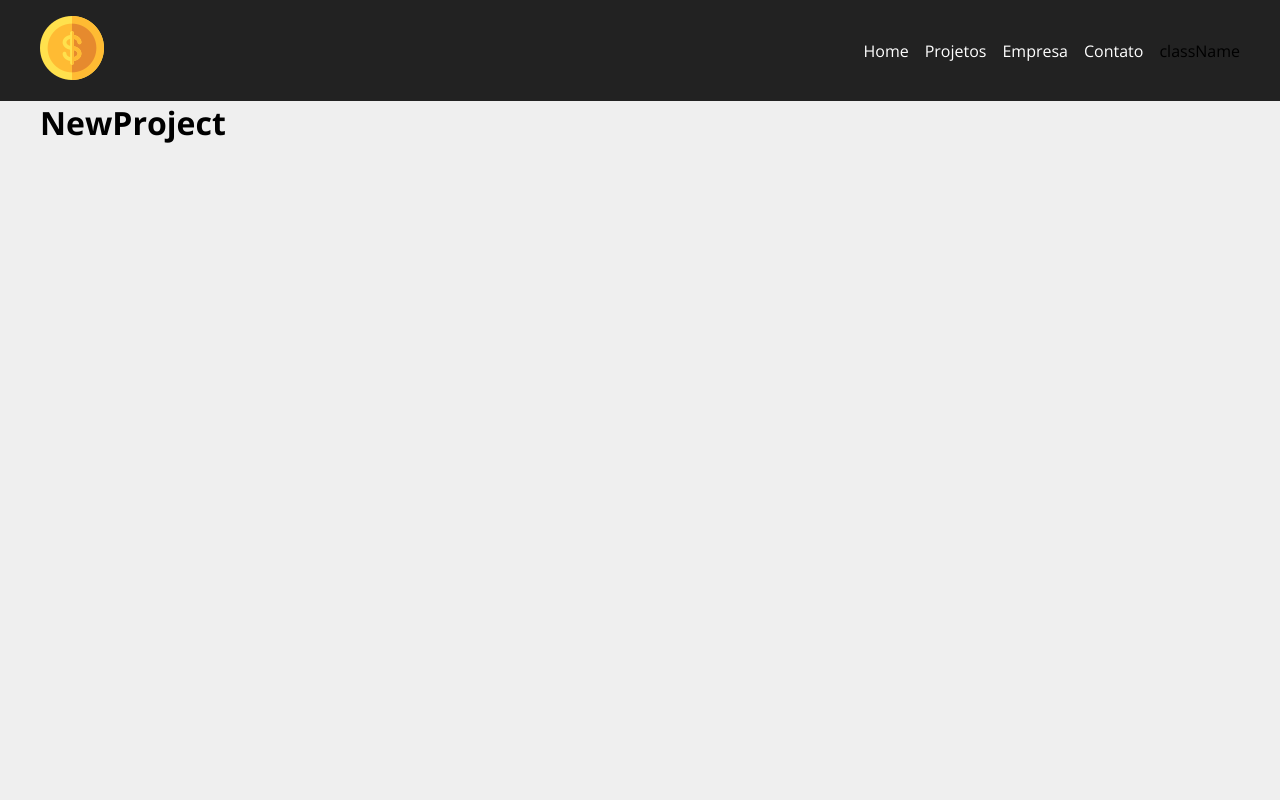
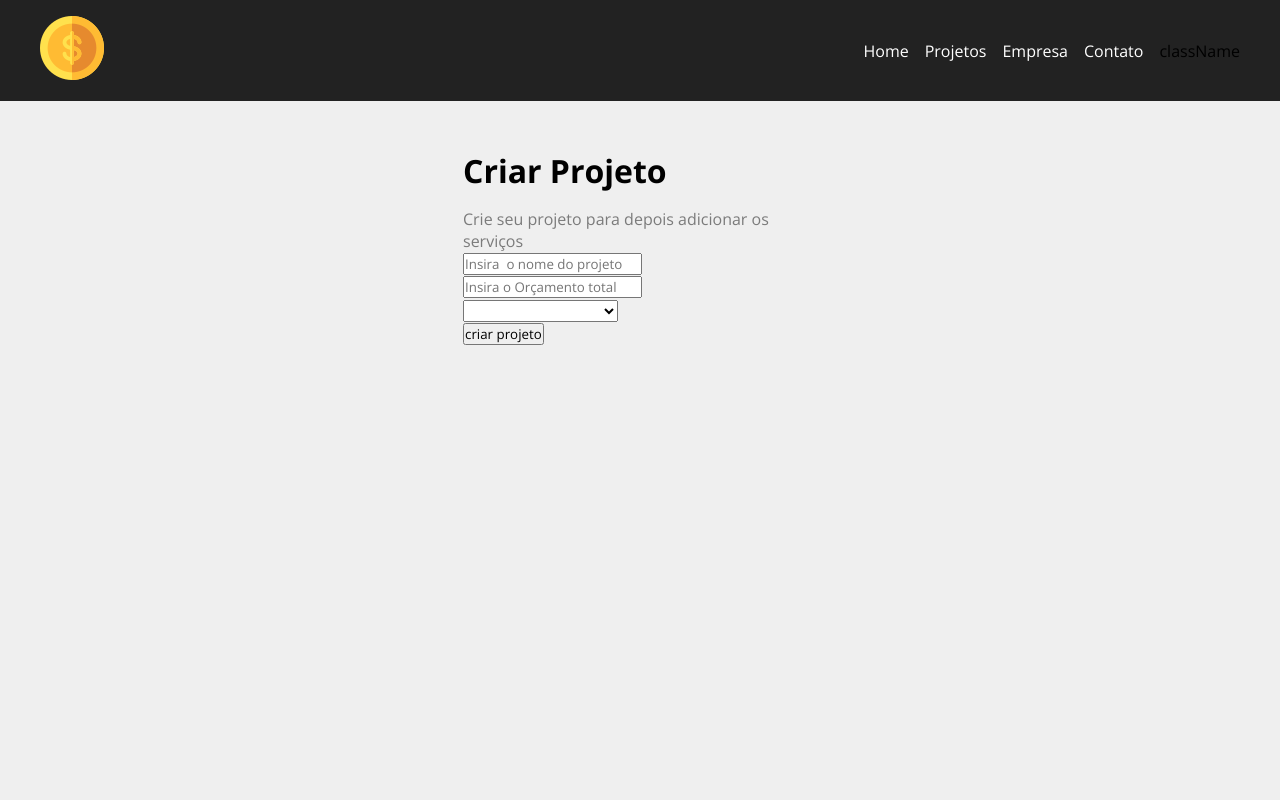
Before and after one commit to valdemir47/costs-react, a React (Create React App) app: page /newproject in a window 1280 px wide. Shown: the top 800 px of the page. Built offline with nearby package versions, Linux system fonts and the light colour scheme.

Commit message:
21-Página para o formulário

```diff
--- a/src/components/pages/NewProject.js
+++ b/src/components/pages/NewProject.js
@@ -1,7 +1,14 @@
+import ProjectForm from '../../project/project.Form'
+import styles from './NewProject.module.css'
+
 function NewProject(){
-
-
-    return <h1>NewProject</h1>
+    return (
+        <div className={styles.newproject_container}>
+            <h1>Criar Projeto</h1>
+            <p>Crie seu projeto para depois adicionar os serviços</p>
+            <ProjectForm></ProjectForm>
+        </div>
+    )
 }
 
 export default NewProject
--- /dev/null
+++ b/src/components/pages/NewProject.module.css
@@ -0,0 +1,13 @@
+.newproject_container{
+    width: 450px;
+    margin:  0 auto;
+    padding: 3em;
+}
+
+.newproject_container h1{
+   margin-bottom: 0.5em;
+}
+
+.newproject_container p{
+    color: #7b7b7b
+}
--- a/src/layout/LinkButton.module.css
+++ b/src/layout/LinkButton.module.css
@@ -3,10 +3,10 @@
     color: #FFF;
     padding: 0.5em 1em; /*espaçamento horizontal e vertical*/
     text-decoration: none; /*tirando o _*/
-    transition: 0.5s; /*houver de 0.5 segundos*/
+    transition: 0.5s; /*hover de 0.5 segundos*/
 }
 
 
-.btn:houver{
+.btn:hover{
     color: #ffbb33;
 }
--- /dev/null
+++ b/src/project/project.Form.js
@@ -0,0 +1,23 @@
+function ProjectForm(){
+    return(
+        <form>
+            <div>
+                <input type="text" placeholder="Insira  o nome do projeto"/>
+            </div>
+            <div>
+                <input type="number" placeholder="Insira o Orçamento total"/>
+            </div>
+            <div>
+                <select name="category_id">
+                <option disabled> Selecione a Categoria </option>
+            </select>
+            </div>
+            <div>
+                <input type="submit" value="criar projeto"/>
+            </div>
+        </form>
+    )
+
+}
+
+export default ProjectForm
```
